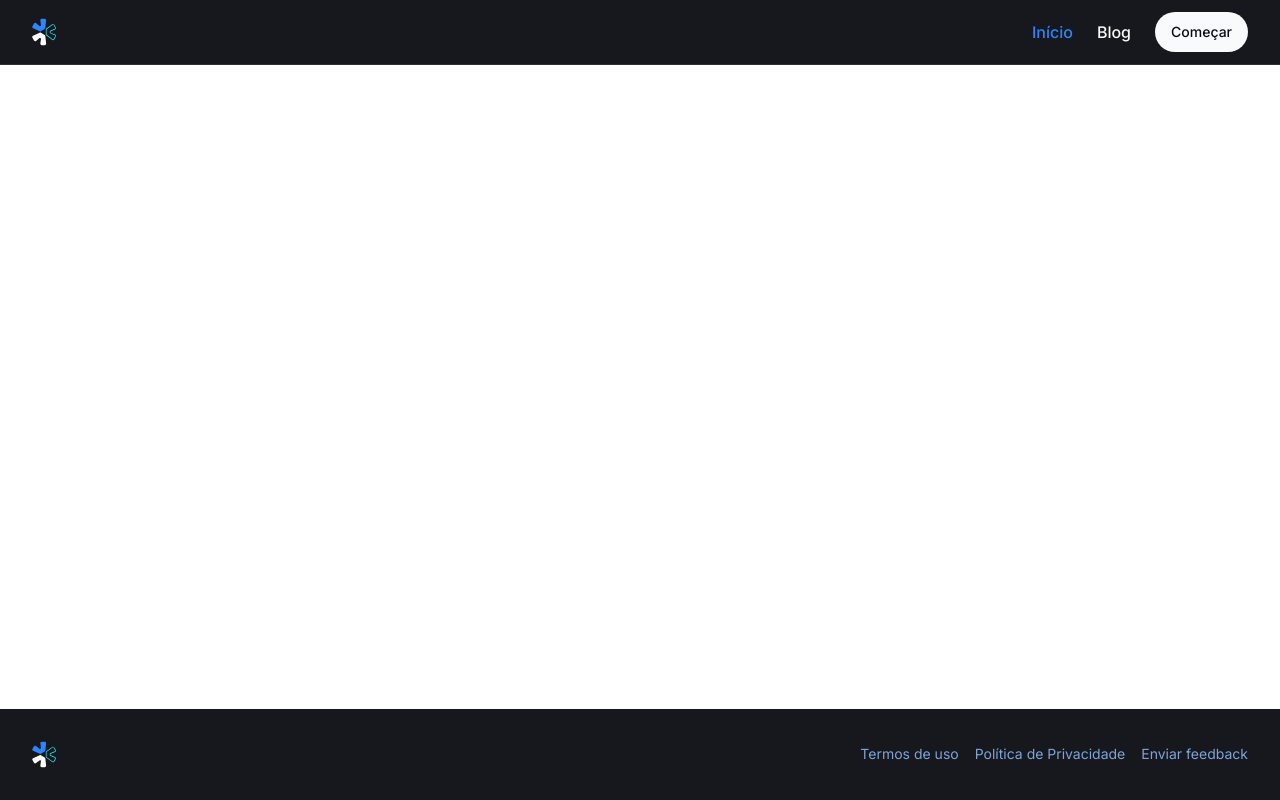
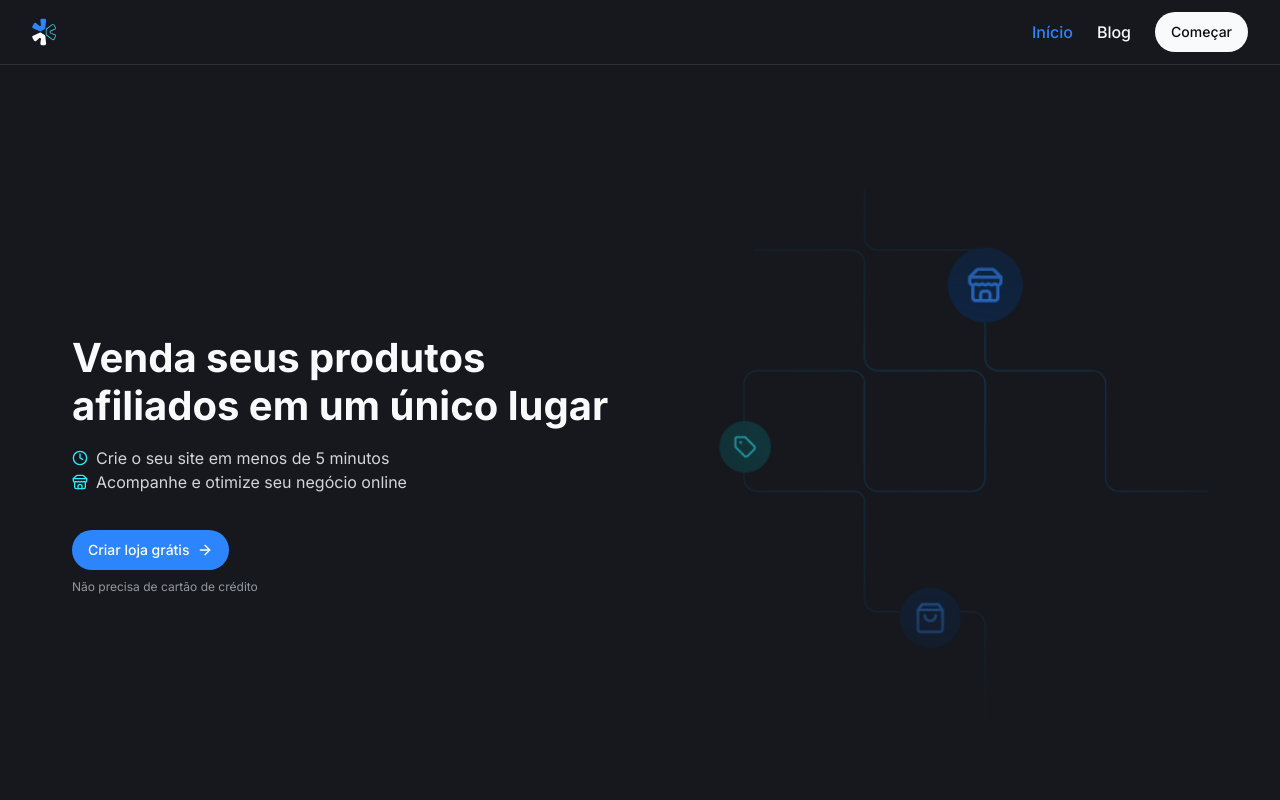
Before and after one commit to evandromarinh0/blogger, a Next.js app: page / in a window 1280 px wide. Shown: the top 800 px of the page. Built offline with nearby package versions, Linux system fonts and the light colour scheme.

Commit message:
feat: hero section

```diff
--- a/src/components/footer/index.tsx
+++ b/src/components/footer/index.tsx
@@ -3,7 +3,7 @@
 
 export function Footer(){
   return(
-    <footer className="bg-gray-500">
+    <footer className="bg-gray-500 border-t border-white/10">
       <div className="mx-auto max-w-7xl px-4 sm:px-6 lg:px-8">
         <div className="flex justify-between md:flex-row gap-8 py-8">
           <Link href="/">
--- a/src/components/header/index.tsx
+++ b/src/components/header/index.tsx
@@ -9,7 +9,7 @@
   const linkStyles = 'text-action-sm font-medium transition-colors hover:text-blue-200';
 
   return(
-    <header className="fixed top-0 z-1 w-full border-b border-white/10 bg-gray-500 backdrop-blur supports-[backdrop-filters]:bg-background/60">
+    <header className="fixed top-0 z-10 w-full border-b border-white/10 bg-gray-500 backdrop-blur supports-[backdrop-filters]:bg-background/60">
       <div className="mx-auto max-w-7xl px-4 sm:px-6 lg:px-8">
         <div className="flex h-16 items-center justify-between">
           <Image src="/logo.svg" width={24} height={24} alt="Imagem da logo" />
--- /dev/null
+++ b/src/components/hero-section/index.tsx
@@ -0,0 +1,44 @@
+import { ArrowRight, Clock, Store } from "lucide-react";
+import { Button } from "../ui/button";
+import Image from "next/image";
+import Link from "next/link";
+
+export function HeroSection(){
+  return(
+    <section className="container h-screen relative flex items-center justify-center mt-[65px] bg-gray-500">
+      <div className="grid grid-cols-1 md:grid-cols-2 gap-8 min-h-[20rem] md:h-[36rem] items-center">
+        <div className="flex flex-col items-center justify-center gap-4 md:items-start lg:items-start">
+          <h1 className="text-gray-100 text-heading-hg">Venda seus produtos afiliados em um único lugar</h1>
+
+          <div className="flex flex-col items-center justify-center gap-4 md:items-start lg:items-start">
+            <div>
+              <div className="flex items-center gap-2">
+                <Clock className="text-cyan-100 h-4 w-4" />
+                <span className="text-gray-200">Crie o seu site em menos de 5 minutos</span>
+              </div>
+
+              <div className="flex items-center gap-2">
+                <Store className="text-cyan-100 h-4 w-4" />
+                <span className="text-gray-200">Acompanhe e otimize seu negócio online</span>
+              </div>
+            </div>
+
+            <div className="text-white flex flex-col gap-2 mt-5 items-center md:items-start lg:items-start">
+              <Button className="rounded-full w-fit" asChild>
+                <Link href="/criar-loja">
+                  Criar loja grátis
+                  <ArrowRight className="" />
+                </Link>
+              </Button>
+              <p className="text-gray-300 text-body-xs">Não precisa de cartão de crédito</p>
+            </div>
+          </div>
+        </div>
+
+        <div className="relative h-[20rem] hidden md:h-full order-frist md:order-last items-center justify-center md:flex lg:flex">
+          <Image className="h-full w-auto object-contain" src="/hero-section.png" width={200} height={400} alt="Ilustração com ícones de loja, preço e sacola" />
+        </div>
+      </div>
+    </section>
+  );
+}
--- a/src/components/layout/index.tsx
+++ b/src/components/layout/index.tsx
@@ -12,7 +12,7 @@
   return(
     <div className={`${inter.className} relative flex min-h-screen flex-col`}>
       <Header />
-      <main className="flex-1 flex flex-col mb-12">
+      <main className="flex-1 flex flex-col">
         {children}
       </main>
       <Footer />
--- a/src/pages/index.tsx
+++ b/src/pages/index.tsx
@@ -1,6 +1,9 @@
+import { HeroSection } from "@/components/hero-section";
 
 export default function Home() {
   return (
-    <></>
+    <article className="flex flex-col bg-gray-500">
+      <HeroSection />
+    </article>
   );
 }
```
Also changed, not shown: public/hero-section.png (added).
